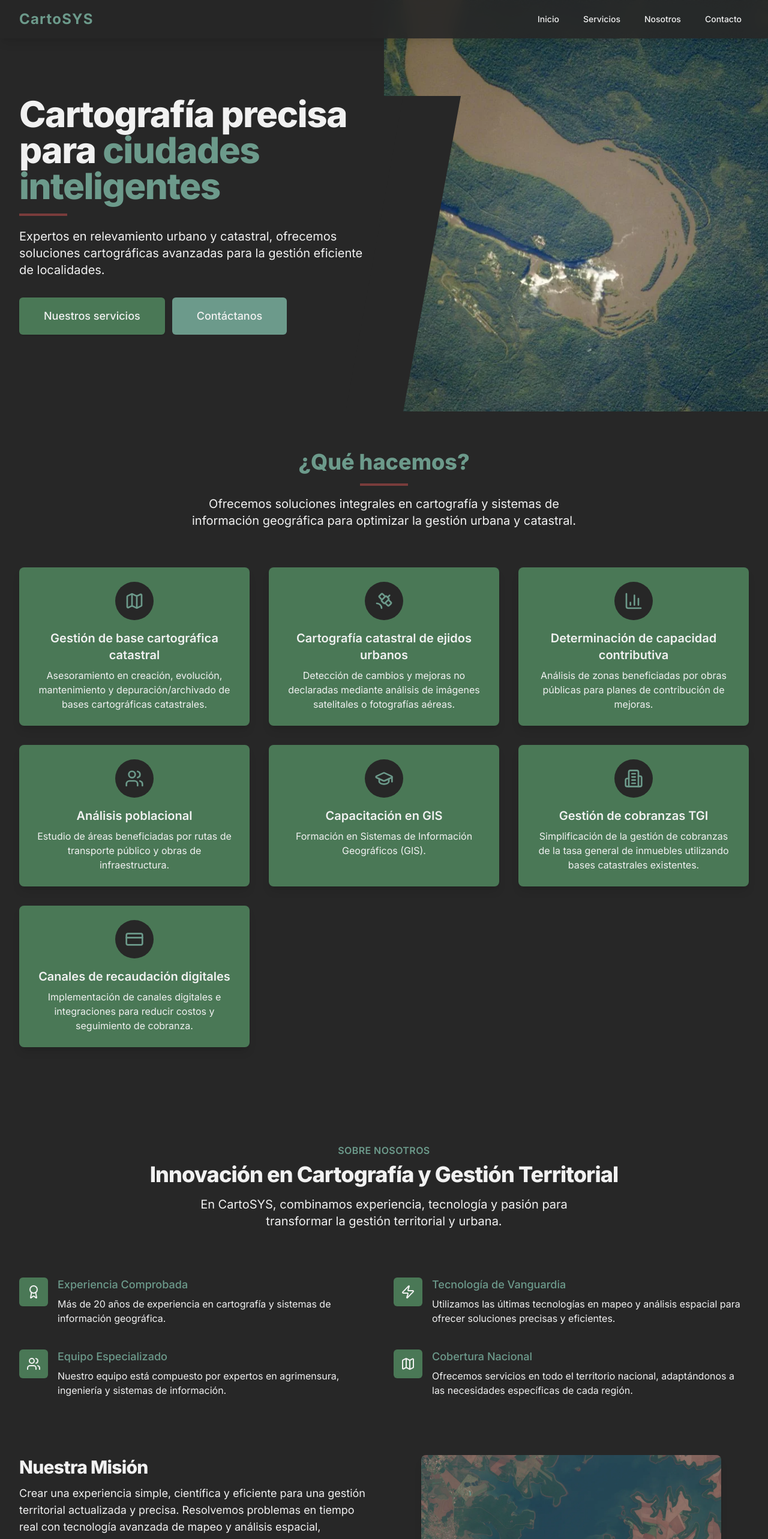
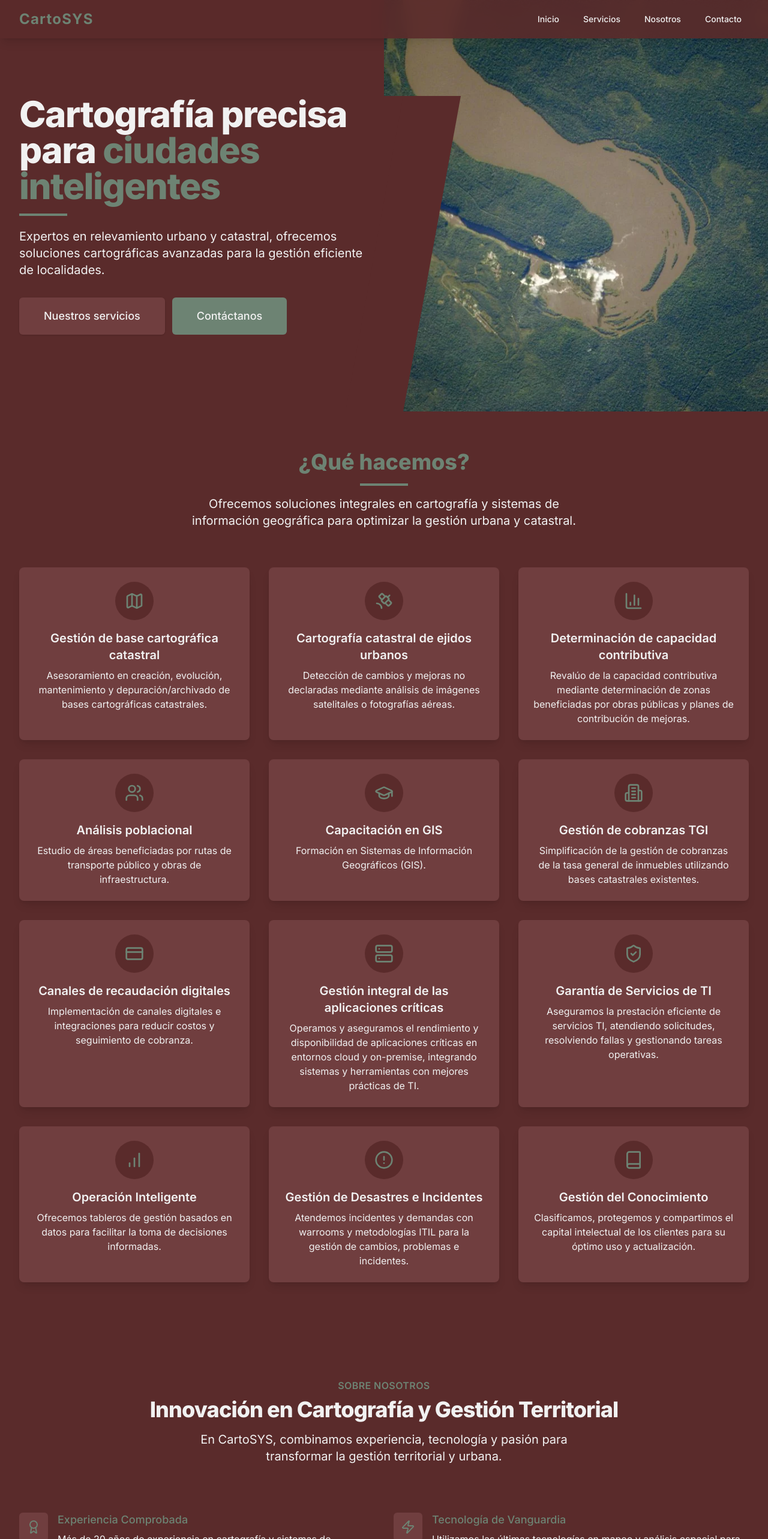
Before and after one commit to skywarddigitalsolutions/cartosys, a Next.js app: page / in a window 1280 px wide. Shown: the top 2566 px of the page at 60% size. Built offline with nearby package versions, Linux system fonts and the light colour scheme.

Commit message:
primera subida de esta rama

```diff
--- a/app/components/NavBar.tsx
+++ b/app/components/NavBar.tsx
@@ -31,12 +31,12 @@ useEffect(() => {
 
   return (
     <nav className={`fixed w-full z-50 transition-transform duration-300 ${isVisible ? 'translate-y-0' : '-translate-y-full'}`}>
-      <div className="bg-[#272727] bg-opacity-90 backdrop-blur-md shadow-lg">
+      <div className="bg-bordofondo bg-opacity-90 backdrop-blur-md shadow-lg">
         <div className="max-w-7xl mx-auto px-4 sm:px-6 lg:px-8">
           <div className="flex items-center justify-between h-16">
             <div className="flex items-center">
               <Link href="/" className="flex-shrink-0">
-                <span className="text-[#6C9A8B] text-2xl font-bold tracking-wider">CartoSYS</span>
+                <span className="text-verde text-2xl font-bold tracking-wider">CartoSYS</span>
               </Link>
             </div>
             <div className="hidden md:block">
@@ -45,10 +45,10 @@ useEffect(() => {
                   <Link
                     key={item.name}
                     href={item.href}
-                    className="text-[#f1f1f1] hover:text-[#6C9A8B] px-3 py-2 rounded-md text-sm font-medium transition-colors duration-300 relative group"
+                    className="text-blanco hover:text-verde px-3 py-2 rounded-md text-sm font-medium transition-colors duration-300 relative group"
                   >
                     {item.name}
-                    <span className="absolute left-0 right-0 bottom-0 h-0.5 bg-[#6C9A8B] transform scale-x-0 group-hover:scale-x-100 transition-transform duration-300"></span>
+                    <span className="absolute left-0 right-0 bottom-0 h-0.5 bg-verde transform scale-x-0 group-hover:scale-x-100 transition-transform duration-300"></span>
                   </Link>
                 ))}
               </div>
@@ -57,7 +57,7 @@ useEffect(() => {
               <button
                 onClick={() => setIsOpen(!isOpen)}
                 type="button"
-                className="inline-flex items-center justify-center p-2 rounded-md text-[#f1f1f1] hover:text-[#6C9A8B] focus:outline-none focus:ring-2 focus:ring-inset focus:ring-[#6C9A8B]"
+                className="inline-flex items-center justify-center p-2 rounded-md text-blanco hover:text-verde focus:outline-none focus:ring-2 focus:ring-inset focus:ring-verde"
                 aria-controls="mobile-menu"
                 aria-expanded="false"
               >
@@ -79,7 +79,7 @@ useEffect(() => {
                 <Link
                   key={item.name}
                   href={item.href}
-                  className="text-[#f1f1f1] hover:bg-[#4A7856] hover:text-[#f1f1f1] block px-3 py-2 rounded-md text-base font-medium transition-colors duration-300"
+                  className="text-blanco hover:bg-bordoclaro hover:text-blanco block px-3 py-2 rounded-md text-base font-medium transition-colors duration-300"
                   onClick={() => setIsOpen(false)}
                 >
                   {item.name}
--- a/app/components/contacto.tsx
+++ b/app/components/contacto.tsx
@@ -3,7 +3,7 @@ import { Mail, Phone, MapPin } from 'lucide-react'
 
 export default function Contacto() {
   return (
-    <section id="contacto" className="relative py-16 bg-negro text-blanco overflow-hidden">
+    <section id="contacto" className="relative py-16 bg-bordofondo text-blanco overflow-hidden">
     <div className="relative z-10 max-w-7xl mx-auto px-4 sm:px-6 lg:px-8">
     <div className="text-center mb-12">
           <h2 className="text-3xl font-extrabold text-verde sm:text-4xl">
--- a/app/components/hero.tsx
+++ b/app/components/hero.tsx
@@ -4,7 +4,7 @@ import FotoPrueba from "@/public/fotoprueba.webp"
 
 export default function Hero() {
   return (
-    <div className="relative bg-negro pt-12 overflow-hidden">
+    <div className="relative bg-bordofondo pt-12 overflow-hidden">
       {/* Mobile design */}
       <div className="lg:hidden">
         <div className="relative py-24">
@@ -15,25 +15,25 @@ export default function Hero() {
             objectFit="cover"
             priority
           />
-          <div className="absolute inset-0 bg-gradient-to-b from-negro via-negro/70 to-negro/30"></div>
+          <div className="absolute inset-0 bg-gradient-to-b from-bordofondo via-bordofondo/70 to-bordofondo/30"></div>
           <div className="relative z-10 pt-12 pb-8 px-4 sm:px-6 flex flex-col justify-center h-full">
             <div className="text-center">
               <h1 className="text-4xl tracking-tight font-extrabold text-blanco sm:text-5xl md:text-6xl">
                 <span className="block">Cartografía precisa para</span>
                 <span className="block text-verde mt-2">ciudades inteligentes</span>
               </h1>
-              <div className="w-20 h-1 bg-bordo my-4 mx-auto"></div>
+              <div className="w-20 h-1 bg-verde my-4 mx-auto"></div>
               <p className="mt-3 text-base text-blanco sm:mt-5 sm:text-lg sm:max-w-xl sm:mx-auto md:mt-5 md:text-xl">
-                Expertos en relevamiento urbano y catastral, ofrecemos soluciones cartográficas avanzadas para la gestión eficiente de localidades.
+                Expertos en relevamiento catastral urbano, suburbano y rural, ofrecemos soluciones cartográficas avanzadas para la gestión eficiente de localidades.
               </p>
               <div className="mt-5 sm:mt-8 sm:flex sm:justify-center">
                 <div className="rounded-md shadow">
-                  <Link href="/servicios" className="w-full flex items-center justify-center px-8 py-3 border border-transparent text-base font-medium rounded-md text-blanco bg-verdeoscuro hover:bg-verde transition-colors duration-300 md:py-4 md:text-lg md:px-10">
+                  <Link href="#servicios" className="w-full flex items-center justify-center px-8 py-3 border border-transparent text-base font-medium rounded-md text-blanco bg-bordoclaro hover:bg-verde transition-colors duration-300 md:py-4 md:text-lg md:px-10">
                     Nuestros servicios
                   </Link>
                 </div>
                 <div className="mt-3 sm:mt-0 sm:ml-3">
-                  <Link href="/contacto" className="w-full flex items-center justify-center px-8 py-3 border border-transparent text-base font-medium rounded-md text-blanco bg-verde hover:bg-verdeoscuro transition-colors duration-300 md:py-4 md:text-lg md:px-10">
+                  <Link href="#contacto" className="w-full flex items-center justify-center px-8 py-3 border border-transparent text-base font-medium rounded-md text-blanco bg-verde hover:bg-bordoclaro transition-colors duration-300 md:py-4 md:text-lg md:px-10">
                     Contáctanos
                   </Link>
                 </div>
@@ -46,9 +46,9 @@ export default function Hero() {
       {/* Desktop design (unchanged) */}
       <div className="hidden lg:block">
         <div className="max-w-7xl mx-auto">
-          <div className="relative z-10 pb-8 bg-negro sm:pb-16 md:pb-20 lg:max-w-2xl lg:w-full lg:pb-28 xl:pb-32">
+          <div className="relative z-10 pb-8 bg-bordofondo sm:pb-16 md:pb-20 lg:max-w-2xl lg:w-full lg:pb-28 xl:pb-32">
             <svg
-              className="hidden lg:block absolute right-0 inset-y-0 h-full w-48 text-negro transform translate-x-1/2"
+              className="hidden lg:block absolute right-0 inset-y-0 h-full w-48 text-bordofondo transform translate-x-1/2"
               fill="currentColor"
               viewBox="0 0 100 100"
               preserveAspectRatio="none"
@@ -63,18 +63,18 @@ export default function Hero() {
                   <span className="block xl:inline">Cartografía precisa para</span>{' '}
                   <span className="block text-verde xl:inline">ciudades inteligentes</span>
                 </h1>
-                <div className="w-20 h-1 bg-bordo my-4 mx-auto lg:mx-0"></div>
+                <div className="w-20 h-1 bg-verde my-4 mx-auto lg:mx-0"></div>
                 <p className="mt-3 text-base text-blanco sm:mt-5 sm:text-lg sm:max-w-xl sm:mx-auto md:mt-5 md:text-xl lg:mx-0">
                   Expertos en relevamiento urbano y catastral, ofrecemos soluciones cartográficas avanzadas para la gestión eficiente de localidades.
                 </p>
                 <div className="mt-5 sm:mt-8 sm:flex sm:justify-center lg:justify-start">
                   <div className="rounded-md shadow">
-                    <Link href="/servicios" className="w-full flex items-center justify-center px-8 py-3 border border-transparent text-base font-medium rounded-md text-blanco bg-verdeoscuro hover:bg-verde transition-colors duration-300 md:py-4 md:text-lg md:px-10">
+                    <Link href="#servicios" className="w-full flex items-center justify-center px-8 py-3 border border-transparent text-base font-medium rounded-md text-blanco bg-bordoclaro hover:bg-verde transition-colors duration-300 md:py-4 md:text-lg md:px-10">
                       Nuestros servicios
                     </Link>
                   </div>
                   <div className="mt-3 sm:mt-0 sm:ml-3">
-                    <Link href="/contacto" className="w-full flex items-center justify-center px-8 py-3 border border-transparent text-base font-medium rounded-md text-blanco bg-verde hover:bg-verdeoscuro transition-colors duration-300 md:py-4 md:text-lg md:px-10">
+                    <Link href="#contacto" className="w-full flex items-center justify-center px-8 py-3 border border-transparent text-base font-medium rounded-md text-blanco bg-verde hover:bg-bordoclaro transition-colors duration-300 md:py-4 md:text-lg md:px-10">
                       Contáctanos
                     </Link>
                   </div>
--- a/app/components/objetivos.tsx
+++ b/app/components/objetivos.tsx
@@ -24,9 +24,9 @@ const features = [
   },
 ]
 
-export default function Objetivos() {
+export default function   Objetivos() {
   return (
-    <section id="objetivos" className="py-24 bg-negro text-blanco">
+    <section id="objetivos" className="py-24 bg-bordofondo text-blanco">
 
       <div className="max-w-7xl mx-auto px-4 sm:px-6 lg:px-8">
         <div className="lg:text-center mb-16">
@@ -44,7 +44,7 @@ export default function Objetivos() {
             {features.map((feature) => (
               <div key={feature.name} className="relative">
                 <dt>
-                  <div className="absolute flex items-center justify-center h-12 w-12 rounded-md bg-verdeoscuro text-blanco">
+                  <div className="absolute flex items-center justify-center h-12 w-12 rounded-md bg-bordoclaro text-verde">
                     <feature.icon className="h-6 w-6" aria-hidden="true" />
                   </div>
                   <p className="ml-16 text-lg leading-6 font-medium text-verde">{feature.name}</p>
@@ -68,7 +68,7 @@ export default function Objetivos() {
             <dl className="mt-10 space-y-10">
               <div className="relative">
                 <dt>
-                  <div className="absolute flex items-center justify-center h-12 w-12 rounded-md bg-verdeoscuro text-blanco">
+                  <div className="absolute flex items-center justify-center h-12 w-12 rounded-md bg-bordoclaro text-verde">
                     <Globe className="h-6 w-6" aria-hidden="true" />
                   </div>
                   <p className="ml-16 text-lg leading-6 font-medium text-verde">Alcance Global</p>
@@ -114,7 +114,7 @@ export default function Objetivos() {
             <dl className="mt-10 space-y-10">
               <div className="relative">
                 <dt>
-                  <div className="absolute flex items-center justify-center h-12 w-12 rounded-md bg-verdeoscuro text-blanco">
+                  <div className="absolute flex items-center justify-center h-12 w-12 rounded-md bg-bordoclaro text-verde">
                     <Target className="h-6 w-6" aria-hidden="true" />
                   </div>
                   <p className="ml-16 text-lg leading-6 font-medium text-verde">Innovación Constante</p>
--- a/app/components/servicios.tsx
+++ b/app/components/servicios.tsx
@@ -1,4 +1,4 @@
-import { Map, Satellite, BarChart3, Users, GraduationCap, Building2, CreditCard } from 'lucide-react'
+import { Map, Satellite, BarChart3, Users, GraduationCap, Building2, CreditCard, Server, ShieldCheck, BarChart, AlertCircle, Book } from 'lucide-react'
 
 const services = [
   {
@@ -14,7 +14,7 @@ const services = [
   {
     icon: <BarChart3 className="w-8 h-8 text-verde" />,
     title: "Determinación de capacidad contributiva",
-    description: "Análisis de zonas beneficiadas por obras públicas para planes de contribución de mejoras."
+    description: "Revalúo de la capacidad contributiva mediante determinación de zonas beneficiadas por obras públicas y planes de contribución de mejoras."
   },
   {
     icon: <Users className="w-8 h-8 text-verde" />,
@@ -35,18 +35,43 @@ const services = [
     icon: <CreditCard className="w-8 h-8 text-verde" />,
     title: "Canales de recaudación digitales",
     description: "Implementación de canales digitales e integraciones para reducir costos y seguimiento de cobranza."
+  },
+  {
+    icon: <Server className="w-8 h-8 text-verde" />,
+    title: "Gestión integral de las aplicaciones críticas",
+    description: "Operamos y aseguramos el rendimiento y disponibilidad de aplicaciones críticas en entornos cloud y on-premise, integrando sistemas y herramientas con mejores prácticas de TI."
+  },
+  {
+    icon: <ShieldCheck className="w-8 h-8 text-verde" />,
+    title: "Garantía de Servicios de TI",
+    description: "Aseguramos la prestación eficiente de servicios TI, atendiendo solicitudes, resolviendo fallas y gestionando tareas operativas."
+  },
+  {
+    icon: <BarChart className="w-8 h-8 text-verde" />,
+    title: "Operación Inteligente",
+    description: "Ofrecemos tableros de gestión basados en datos para facilitar la toma de decisiones informadas."
+  },
+  {
+    icon: <AlertCircle className="w-8 h-8 text-verde" />,
+    title: "Gestión de Desastres e Incidentes",
+    description: "Atendemos incidentes y demandas con warrooms y metodologías ITIL para la gestión de cambios, problemas e incidentes."
+  },
+  {
+    icon: <Book className="w-8 h-8 text-verde" />,
+    title: "Gestión del Conocimiento",
+    description: "Clasificamos, protegemos y compartimos el capital intelectual de los clientes para su óptimo uso y actualización."
   }
 ]
 
 export default function Servicios() {
   return (
-    <section className="py-16 bg-negro text-blanco" id="servicios">
+    <section className="py-16 bg-bordofondo text-blanco" id="servicios">
       <div className="max-w-7xl mx-auto px-4 sm:px-6 lg:px-8">
         <div className="text-center">
           <h2 className="text-3xl font-extrabold text-verde sm:text-4xl">
             ¿Qué hacemos?
           </h2>
-          <div className="w-20 h-1 bg-bordo my-4 mx-auto"></div>
+          <div className="w-20 h-1 bg-verde my-4 mx-auto"></div>
           <p className="mt-4 max-w-2xl text-xl text-blanco lg:mx-auto">
             Ofrecemos soluciones integrales en cartografía y sistemas de información geográfica para optimizar la gestión urbana y catastral.
           </p>
@@ -54,8 +79,8 @@ export default function Servicios() {
 
         <div className="mt-16 grid gap-8 md:grid-cols-2 lg:grid-cols-3">
           {services.map((service, index) => (
-            <div key={index} className="bg-verdeoscuro rounded-lg shadow-lg p-6 transition-transform duration-300 hover:scale-105">
-              <div className="flex items-center justify-center w-16 h-16 mx-auto bg-negro rounded-full">
+            <div key={index} className="bg-bordoclaro rounded-lg shadow-lg p-6 transition-transform duration-300 hover:scale-105">
+              <div className="flex items-center justify-center w-16 h-16 mx-auto bg-bordofondo rounded-full">
                 {service.icon}
               </div>
               <h3 className="mt-4 text-xl font-semibold text-blanco text-center">{service.title}</h3>
--- a/tailwind.config.ts
+++ b/tailwind.config.ts
@@ -10,10 +10,11 @@ export default {
   theme: {
   	extend: {
   		colors: {
-  			verde: '#6C9A8B',
-  			verdeoscuro: '#4A7856',
-  			bordo: '#7a3c3b',
-  			negro: '#272727',
+  			verde: '#6D8373', /*verde*/
+  			bordoclaro: '#703e3f',  /*bordo violeta de los cuadrados de servicios*/
+  			bordo: '#7a3c3b', /*bordo detalles minimos*/
+  			bordofondo: '#5A2B2B',
+			negro: "#272727", /*fondo de la pagina*/
   			blanco: '#f1f1f1',
   			background: 'hsl(var(--background))',
   			foreground: 'hsl(var(--foreground))',
```
Also changed, not shown: app/components/footer.tsx (+7 -4 lines), app/components/nosotros.tsx (+6 -7 lines), public/omarbelloni2.png (added).
